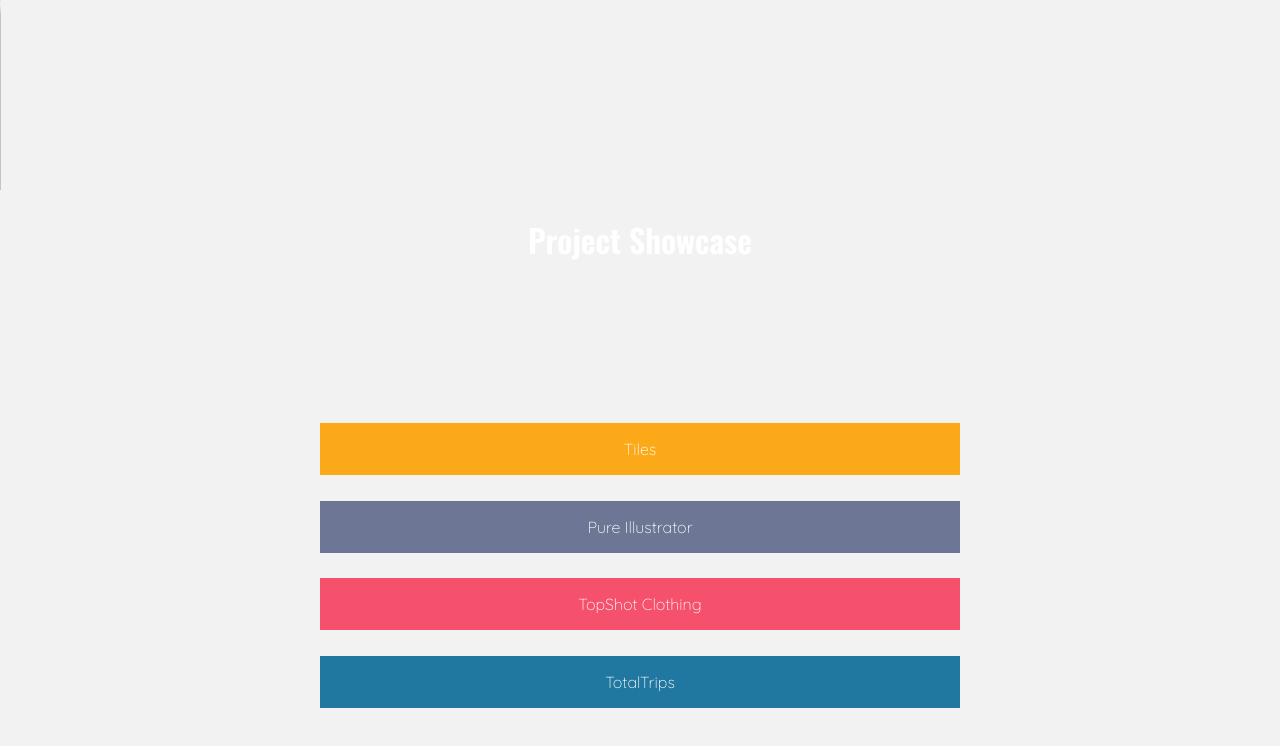
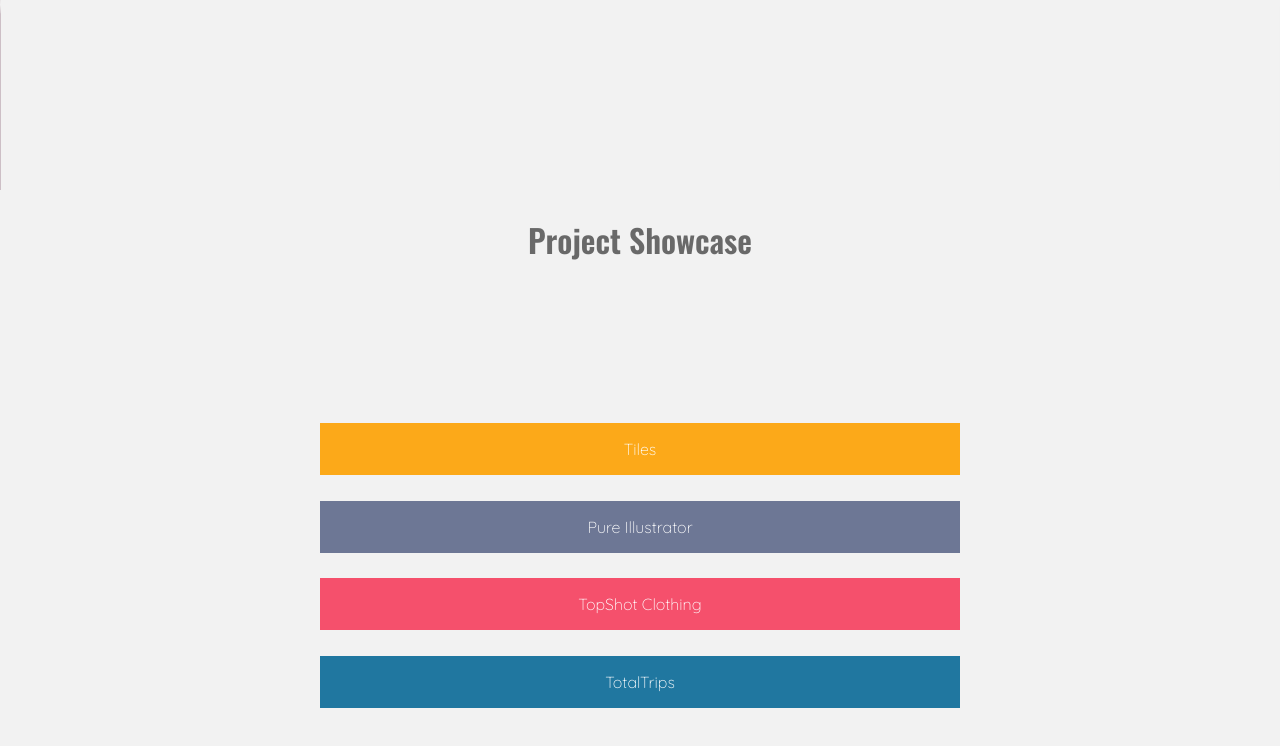
Before and after one commit to marcsa18/My-Portfolio, a plain HTML site: page index.html in a window 1280 px wide. Shown: the part 1665-2411 px from the top of the page. Drawn offline with nearby package versions, Linux system fonts and the light colour scheme.

Commit message:
Changed color for h1 in showcase preview

```diff
--- a/master.css
+++ b/master.css
@@ -257,7 +257,7 @@ svg{
 }
 
 #showcase-preview h1{
-    color: white;
+    color: dimgray;
     font-size: 2em;
     font-family: 'Oswald', sans-serif;
     text-align: center;
```
